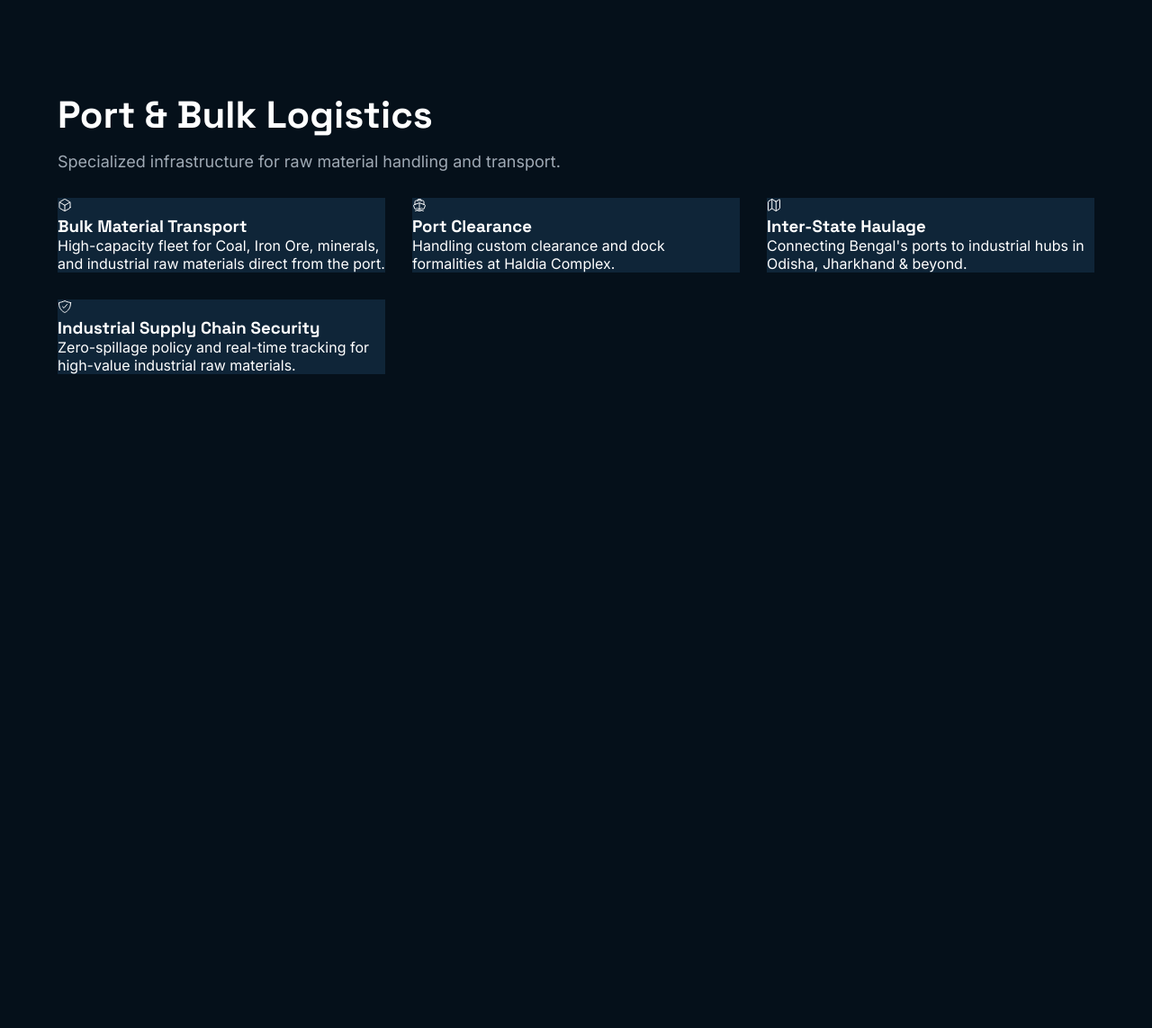
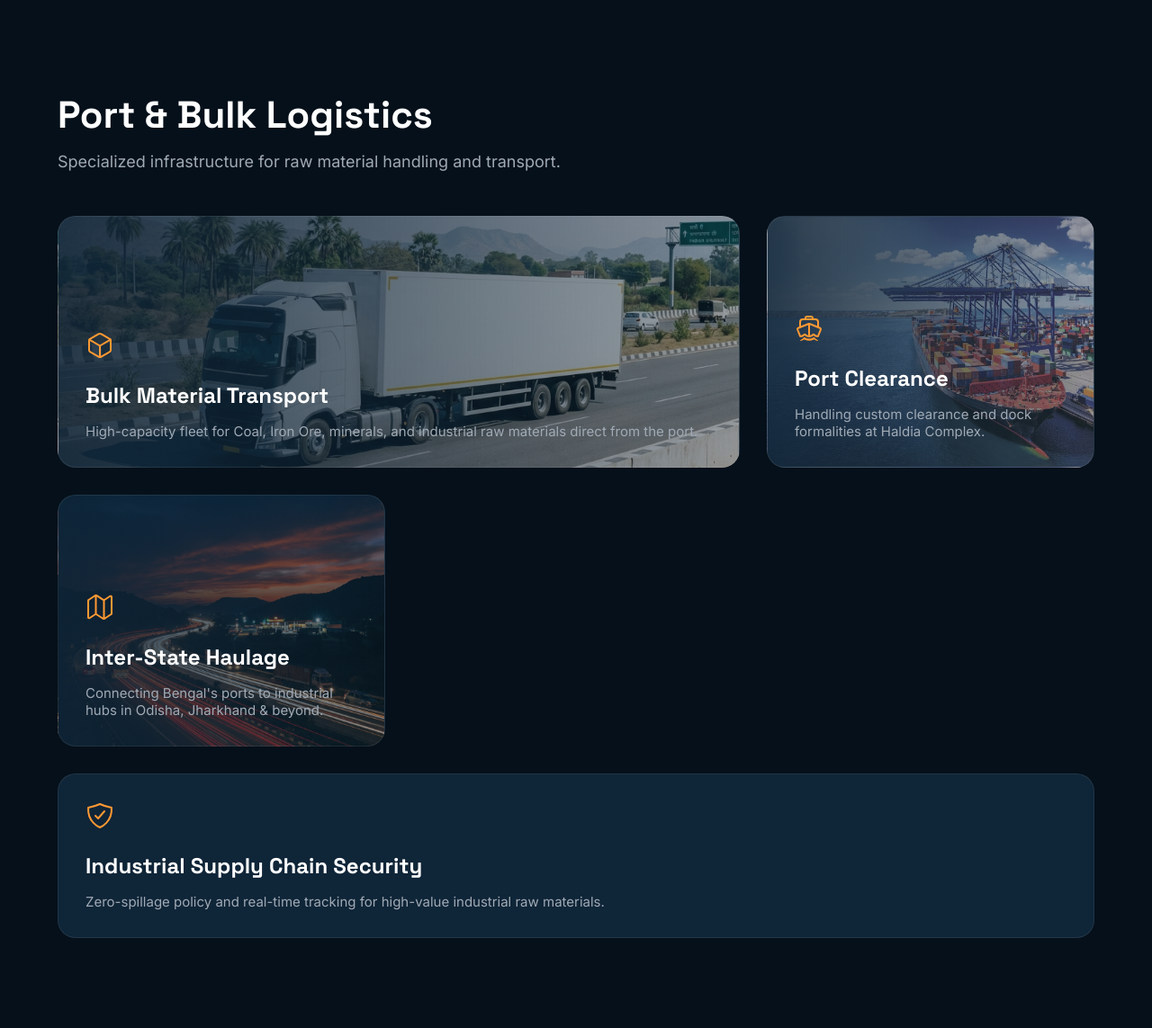
Before and after one commit to Ankan0503/AsthaLogistics, a Django app: page / in a window 1280 px wide. Shown: the part 799-1942 px from the top of the page at 90% size. Before the commit the page ends 1215 px from the top, so only its background shows below. Run offline with Django 5.2, Linux system fonts and the light colour scheme.

Commit message:
Designed the Services Page of the Website

```diff
--- a/static/css/main.css
+++ b/static/css/main.css
@@ -32,3 +32,29 @@ h5,
 h6 {
     font-family: var(--font-head);
 }
+
+.section {
+    /* width: 100%;
+    height: 100vh; */
+    padding: 100px 5%;
+}
+
+.container {
+    max-width: 1200px;
+    margin: 0 auto;
+}
+
+.section-header {
+    margin-bottom: 50px;
+}
+
+.section-header h2 {
+    font-size: 42px;
+    margin-bottom: 15px;
+}
+
+.section-header p {
+    font-size: 18px;
+    color: var(--text-gray);
+    margin-bottom: 30px;
+}
--- a/static/css/services.css
+++ b/static/css/services.css
@@ -1,35 +1,70 @@
 @import "main.css";
-
-.section {
-    /* width: 100%;
-    height: 100vh; */
-    padding: 100px 5%;
-}
-
-.container {
-    max-width: 1200px;
-}
-
-.section-header h2 {
-    font-size: 42px;
-    margin-bottom: 15px;
-}
-
-.section-header p {
-    font-size: 18px;
-    color: var(--text-gray);
-    margin-bottom: 30px;
-}
 
 .bento-grid {
     display: grid;
     grid-template-columns: repeat(3, 1fr);
-    grid-template-rows: repeat(2, 1fr);
+    grid-template-rows: repeat(2, 280px);
     gap: 30px;
 }
 
 .bento-item {
     background-color: var(--navy-light);
+    padding: 30px;
+    border-radius: 20px;
+    border: 1px solid var(--glass-border);
+    display: flex;
+    flex-direction: column;
+    justify-content: flex-end;
+    transition: all 0.3s ease-in-out;
 }
 
-.truck-card {}
+.bento-item:hover {
+    transform: translateY(-5px);
+    border-color: rgba(255, 255, 255, 0.2);
+    box-shadow: 0 10px 40px rgba(0, 0, 0, 0.4);
+}
+
+.bento-item ion-icon {
+    font-size: 32px;
+    color: var(--saffron);
+    margin-bottom: 20px;
+}
+
+.bento-content {
+    z-index: 2;
+}
+
+.bento-content h3 {
+    font-size: 24px;
+    margin-bottom: 15px;
+}
+
+.bento-content p {
+    font-size: 15px;
+    color: var(--text-gray);
+}
+
+.truck-card {
+    grid-column: span 2;
+    background: linear-gradient(to right, rgba(15, 37, 56, 0.9), rgba(15, 37, 56, 0.4)), url('../images/hero-img.png') !important;
+    background-size: cover !important;
+    background-position: center !important;
+}
+
+.port-card {
+    grid-column: span 1;
+    background: linear-gradient(to right, rgba(15, 37, 56, 0.9), rgba(15, 37, 56, 0.4)), url('../images/port.avif') !important;
+    background-size: cover !important;
+    background-position: center !important;
+}
+
+.state-card {
+    grid-column: span 1;
+    background: linear-gradient(to right, rgba(15, 37, 56, 0.9), rgba(15, 37, 56, 0.4)), url('../images/highway.png ') !important;
+    background-size: cover !important;
+    background-position: center !important;
+}
+
+.security-card {
+    grid-column: span 3;
+}
```
Also changed, not shown: static/images/highway.png (added), static/images/port.avif (added).
